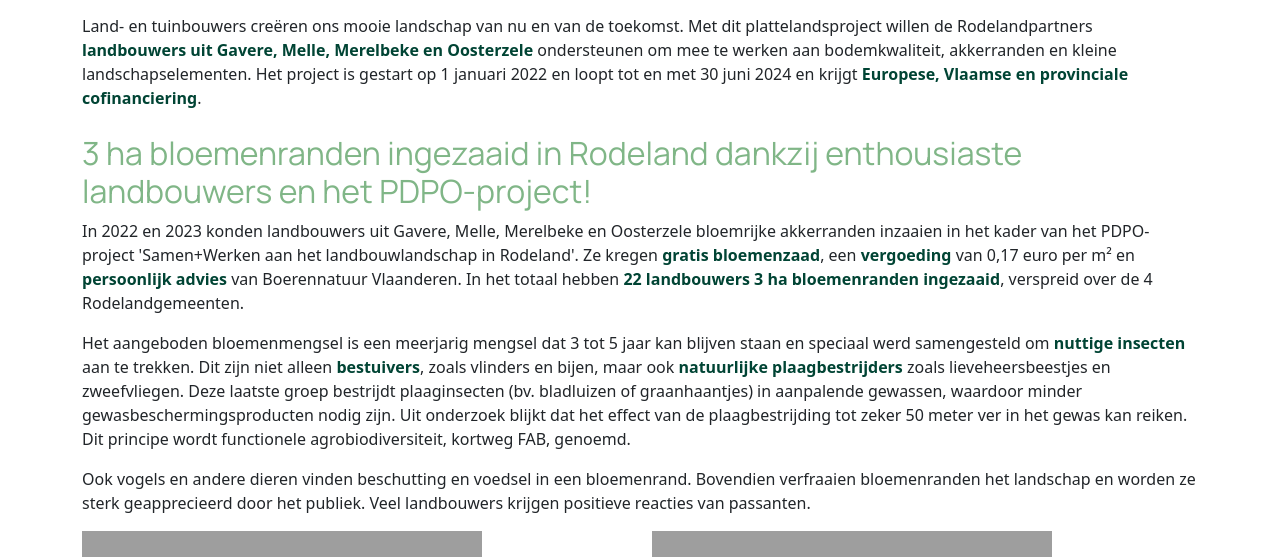
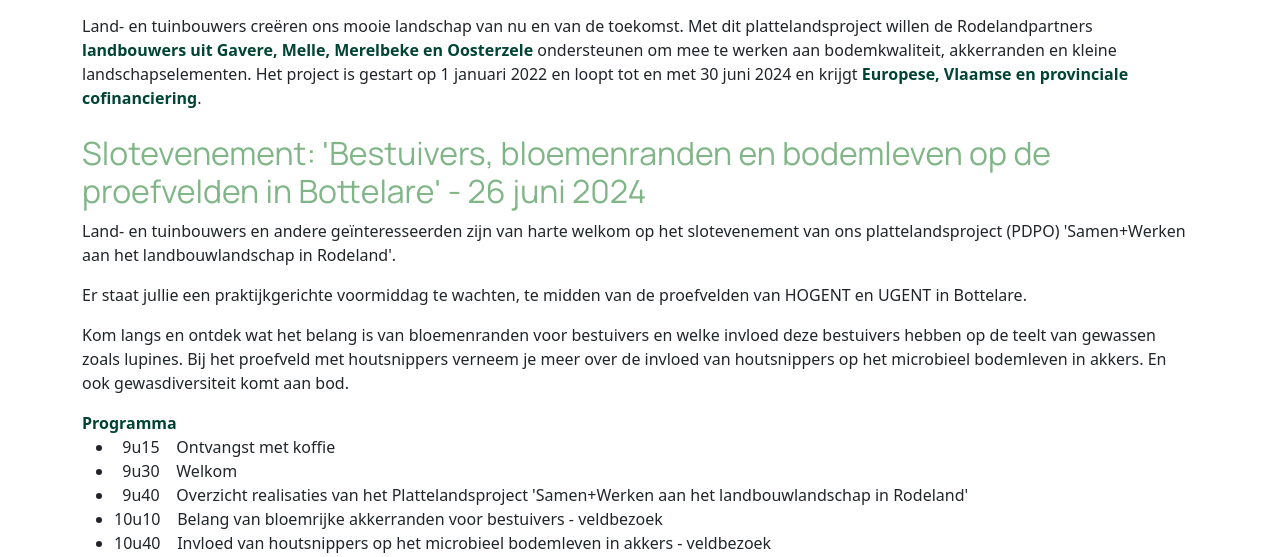
Before and after one commit to bartvle/rodeland, a Django app: page /pdpo in a window 1280 px wide. Shown: the part 1061-1618 px from the top of the page. Run offline with Django 3.2, Linux system fonts and the light colour scheme; parts of the project's set-up code (start-up, migrations or seed data) failed here and were passed over; some libraries are stand-ins or nearby versions; grey boxes are pictures that could not be loaded.

Commit message:
Update content

```diff
--- a/app/rodeland/templates/pdpo.html
+++ b/app/rodeland/templates/pdpo.html
@@ -36,6 +36,37 @@
             Deze studiedag wordt georganiseerd door het <a class="text" href="https://www.absvzw.be/" target="_blank">Algemeen Boerensyndicaat</a>, <a class="text" href="https://ilvo.vlaanderen.be/nl" target="_blank">het Instituut voor Landbouw-, Visserij- en Voedingsonderzoek</a>, <a class="text" href="https://www.boerennatuur.be/" target="_blank">Boerennatuur Vlaanderen</a>, <a class="text" href="https://www.ugent.be/" target="_blank">Universiteit Gent</a>, <a class="text" href="https://www.oost-vlaanderen.be/" target="_blank">Provincie Oost-Vlaanderen</a>, <a class="text" href="https://ovam.vlaanderen.be/" target="_blank">OVAM</a>, Rodeland, Living Lab Agro-Ecologie en Biologische Landbouw en <a class="text" href="https://www.plattelandscentrum.be/" target="_blank">het Plattelandscentrum</a> in het kader van het Plattelandsproject (PDPO) 'Samen+Werken aan het landbouwlandschap in Rodeland' en het Leaderproject 'Houtige biomassa, korte keten sluiten'.
         </p>
     </div> -->
+
+    <div>
+        <h2 class="mt-4">Slotevenement: 'Bestuivers, bloemenranden en bodemleven op de proefvelden in Bottelare' - 26 juni 2024</h2>
+        <p>
+            Land- en tuinbouwers en andere geïnteresseerden zijn van harte welkom op het slotevenement van ons plattelandsproject (PDPO) 'Samen+Werken aan het landbouwlandschap in Rodeland'.
+        </p>
+        <p>
+            Er staat jullie een praktijkgerichte voormiddag te wachten, te midden van de proefvelden van HOGENT en UGENT in Bottelare.
+        </p>
+        <p>
+            Kom langs en ontdek wat het belang is van bloemenranden voor bestuivers en welke invloed deze bestuivers hebben op de teelt van gewassen zoals lupines. Bij het proefveld met houtsnippers verneem je meer over de invloed van houtsnippers op het microbieel bodemleven in akkers. En ook gewasdiversiteit komt aan bod.
+        </p>
+        <span class="fw-bold color1">Programma</span>
+        <ul>
+            <li>&nbsp&nbsp9u15&nbsp&nbsp&nbsp&nbspOntvangst met koffie</li>
+            <li>&nbsp&nbsp9u30&nbsp&nbsp&nbsp&nbspWelkom</li>
+            <li>&nbsp&nbsp9u40&nbsp&nbsp&nbsp&nbspOverzicht realisaties van het Plattelandsproject 'Samen+Werken aan het landbouwlandschap in Rodeland'</li>
+            <li>10u10&nbsp&nbsp&nbsp&nbspBelang van bloemrijke akkerranden voor bestuivers - veldbezoek</li>
+            <li>10u40&nbsp&nbsp&nbsp&nbspInvloed van houtsnippers op het microbieel bodemleven in akkers - veldbezoek</li>
+            <li>11u10&nbsp&nbsp&nbsp&nbspVerhogen bestuivers de opbrengst van lupines? - veldbezoek</li>
+            <li>11u40&nbsp&nbsp&nbsp&nbspGewasdiversiteit - veldbezoek</li>
+            <li>12u15&nbsp&nbsp&nbsp&nbspBroodjeslunch</li>
+        </ul>
+        <span class="fw-bold color1">Praktisch</span>
+        <ul>
+            <li>Woensdag 26 juni 2024 9u30-12u15</li>
+            <li>Proefhoeve Bottelare, Diepestraat 1, Merelbeke</li>
+            <li>Deelnemen is gratis, wel inschrijven voor maandag 24 juni via <a class="text" href="https://forms.gle/8eRevgMfu34M1bCG7" target="_blank">deze link</a> of mailtje naar <a class="text" href="mailto:info@rodeland.be">info@rodeland.be</a>. Ook bij vragen kan je terecht op dit e-mailadres.</li>
+        </ul>
+        <img class="img-fluid mb-4" src="/static/images/pdpo/20240626.jpg" />
+    </div>
 
     <div>
         <h2 class="mt-4">3 ha bloemenranden ingezaaid in Rodeland dankzij enthousiaste landbouwers en het PDPO-project!</h2>
```
